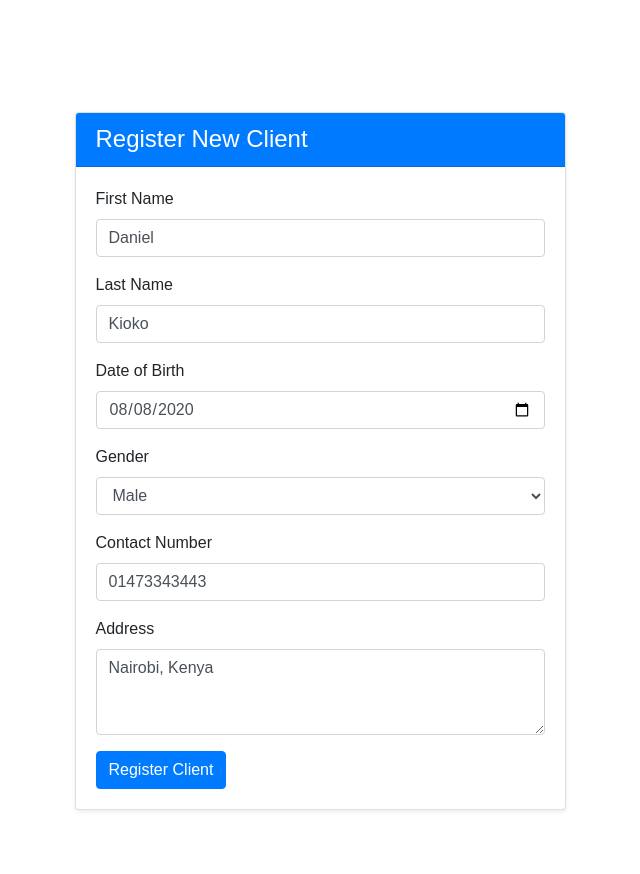
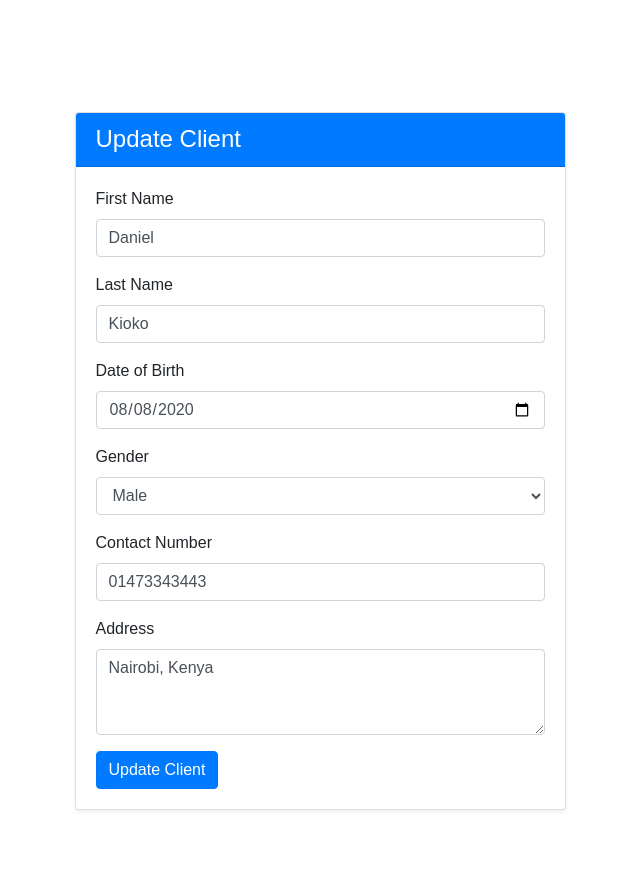
Before and after one commit to Danielkioko18/CEMA-Basic-Health-Information-System, a Django app: page /clients/edit/2/ in a window 1280 px wide. Shown: the part 56-930 px from the top of the page, without its empty margins (320-960 px from the left). Run offline with Django 4.2, Linux system fonts and the light colour scheme; data comes from the database, SQL or seed files in the repository; both versions use the stored data as it was after the commit; some libraries are stand-ins or nearby versions.

Commit message:
Debug UI appearance

```diff
--- a/health/templates/base.html
+++ b/health/templates/base.html
@@ -39,10 +39,10 @@
                         <span class="navbar-text">Welcome, {{ user.username }}</span>
                     </li>
                     <li class="nav-item">
-                        <a class="nav-link text-warning" href="{% url 'create_program' %}">Programs</a>
+                        <a class="nav-link text-warning" href="{% url 'program_list' %}">Programs</a>
                     </li>
                     <li class="nav-item">
-                        <a class="nav-link text-warning" href="{% url "register_client" %}">Clients</a>
+                        <a class="nav-link text-warning" href="{% url "client_list" %}">Clients</a>
                     </li>
                     <li class="nav-item">
                         <a class="nav-link text-warning" href="{% url 'admin:logout' %}">Logout</a>
--- a/health/templates/register_client.html
+++ b/health/templates/register_client.html
@@ -17,7 +17,12 @@
         <div class="col-md-8 col-lg-6">
             <div class="card shadow-sm">
                 <div class="card-header bg-primary text-white">
-                    <h4 class="mb-0">Register New Client</h4>
+                    {% if is_edit %}
+                    <h4 class="mb-0">Update Client</h4>
+                    {% else %}
+                        <h4 class="mb-0">Register New Client</h4>
+                    {% endif %}
+
                 </div>
                 <div class="card-body">
                     <form method="post">
@@ -47,7 +52,13 @@
                             {{ form.address }}
                         </div>
                         <div class="d-grid">
-                            <button type="submit" class="btn btn-primary">Register Client</button>
+                            <button type="submit" class="btn btn-primary">
+                                {% if is_edit %}
+                                    Update Client
+                                {% else %}
+                                    Register Client
+                                {% endif %}
+                            </button>
                         </div>
                     </form>
                 </div>
--- a/health/views.py
+++ b/health/views.py
@@ -73,17 +73,19 @@ def client_list(request):
 
     return render(request, 'client_list.html', {'clients': clients, 'query': query})
 
-#Edit Clients
+# Edit Clients
 def edit_client(request, client_id):
     client = get_object_or_404(Client, id=client_id)
     if request.method == 'POST':
         form = ClientForm(request.POST, instance=client)
         if form.is_valid():
             form.save()
-            return redirect('client_list')# redirect to client list after successful update
+            return redirect('client_list')  # redirect to client list after successful update
     else:
         form = ClientForm(instance=client)
-    return render(request, 'register_client.html', {'form': form})
+
+    return render(request, 'register_client.html', {'form': form, 'is_edit': True})
+
 
 # delete client from the list
 def delete_client(request, client_id):
```
Also changed, not shown: health/templates/client_list.html (+6 -4 lines), health/templates/edit_program.html (+12 -1 lines), db.sqlite3.
